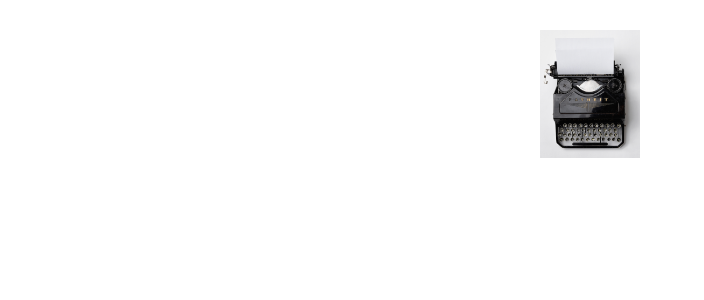
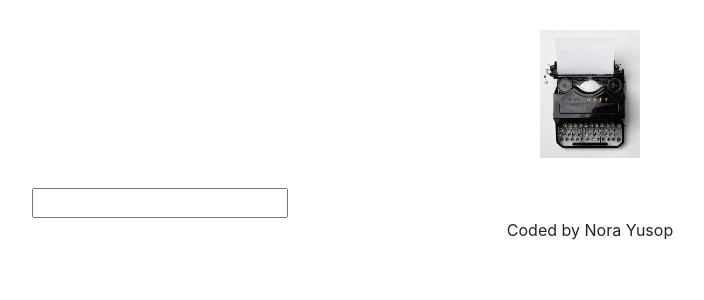
Before and after one commit to Wintermariesolstice/dictionary-project, a React (Create React App) app: page / in a window 1280 px wide. Shown: the top 300 px of the page, without its empty margins (50-754 px from the left). Built offline with nearby package versions, Linux system fonts and the light colour scheme.

Commit message:
Dictionary, API, Meaning & Results

```diff
--- a/package.json
+++ b/package.json
@@ -6,6 +6,7 @@
     "@testing-library/jest-dom": "^5.16.1",
     "@testing-library/react": "^12.1.2",
     "@testing-library/user-event": "^13.5.0",
+    "axios": "^0.24.0",
     "react": "^17.0.2",
     "react-dom": "^17.0.2",
     "react-scripts": "5.0.0",
--- a/src/App.js
+++ b/src/App.js
@@ -1,11 +1,19 @@
 import logo from "./logo.png";
 import "./App.css";
+import Dictionary from "./Dictionary.js";
 
 export default function App() {
   return (
     <div className="App">
-      <header className="App-header"></header>
-      <img src={logo} className="App-logo img-fluid" alt="logo" />
+      <div className="container">
+        <header className="App-header">
+          <img src={logo} className="App-logo img-fluid" alt="logo" />
+        </header>
+        <main>
+          <Dictionary />
+        </main>
+        <footer className="text-center">Coded by Nora Yusop</footer>
+      </div>
     </div>
   );
 }
--- /dev/null
+++ b/src/Dictionary.js
@@ -0,0 +1,32 @@
+import axios from "axios";
+import React, { useState } from "react";
+import Results from "./Results";
+import "./Dictionary.css";
+
+export default function Dictionary() {
+  let [keyword, setKeyword] = useState("");
+  let [results, setResults] = useState(null);
+
+  function handleResponse(response) {
+    setResults(response.data[0]);
+  }
+  function search(event) {
+    event.preventDefault();
+    alert(`Searching for ${keyword} definition`);
+
+    let apiUrl = `https://api.dictionaryapi.dev/api/v2/entries/en_US/${keyword}`;
+    axios.get(apiUrl).then(handleResponse);
+  }
+
+  function handleKeywordChange(event) {
+    setKeyword(event.target.value);
+  }
+  return (
+    <div className="Dictionary">
+      <form onSubmit={search}>
+        <input type="search" onChange={handleKeywordChange} />
+      </form>
+      <Results results={results} />
+    </div>
+  );
+}
--- /dev/null
+++ b/src/Meaning.js
@@ -0,0 +1,20 @@
+import React from "react";
+
+export default function Meaning(props) {
+  return (
+    <div className="Meaning">
+      <h3> {props.meaning.partOfSpeech}</h3>
+      {props.meaning.definitions.map(function (definition, index) {
+        return (
+          <div key={index}>
+            <p>
+              {definition.definition}
+              <br />
+              <em>{definition.example}</em>
+            </p>
+          </div>
+        );
+      })}
+    </div>
+  );
+}
--- /dev/null
+++ b/src/Results.js
@@ -0,0 +1,21 @@
+import React from "react";
+import Meaning from "./Meaning";
+
+export default function Results(props) {
+  if (props.results) {
+    return (
+      <div className="Results">
+        <h2>{props.results.word}</h2>
+        {props.results.meanings.map(function (meaning, index) {
+          return (
+            <div key={index}>
+              <Meaning meaning={meaning} />
+            </div>
+          );
+        })}
+      </div>
+    );
+  } else {
+    return null;
+  }
+}
```
Also changed, not shown: src/Dictionary.css (added), 1 other file (tests, documents, lock files or other folders).
